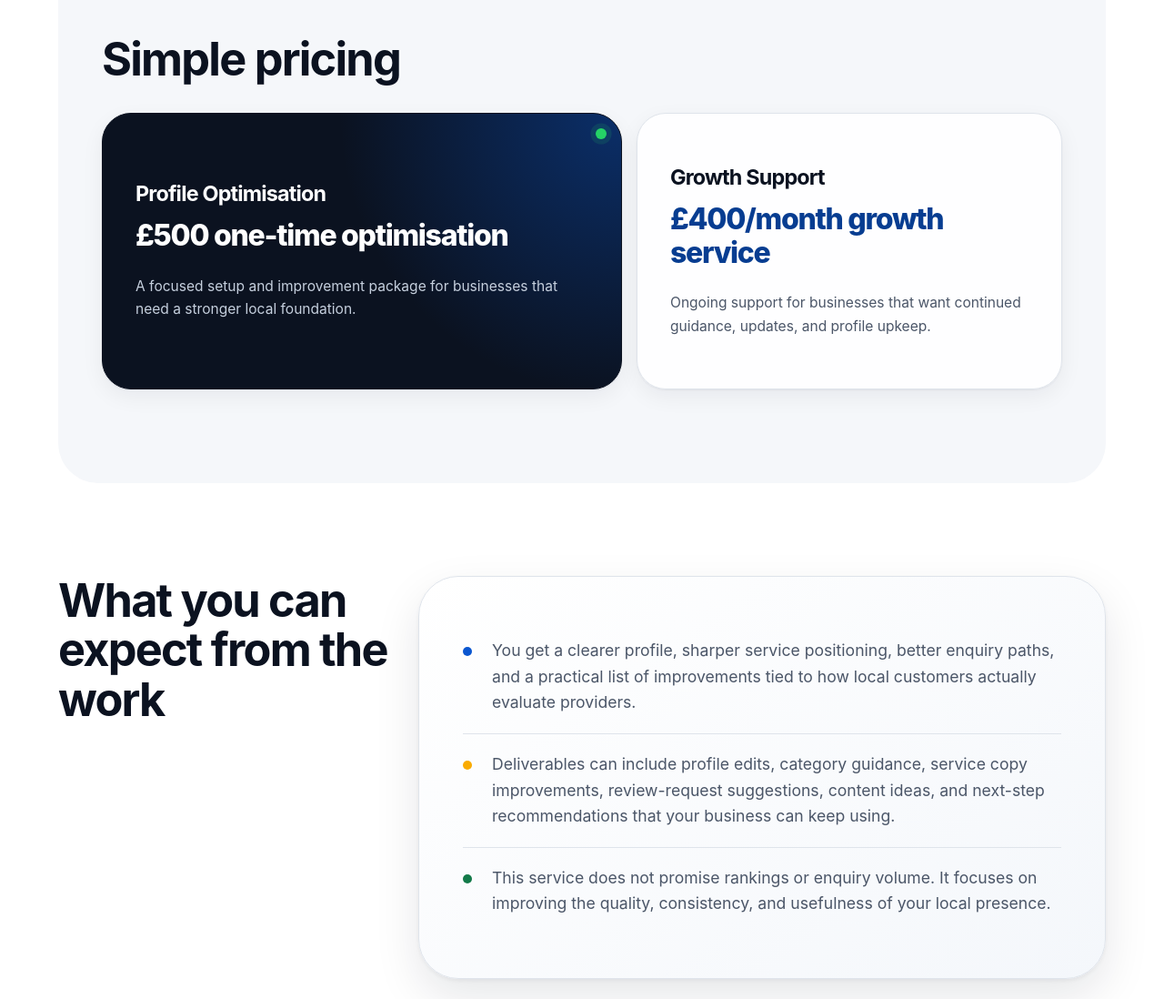
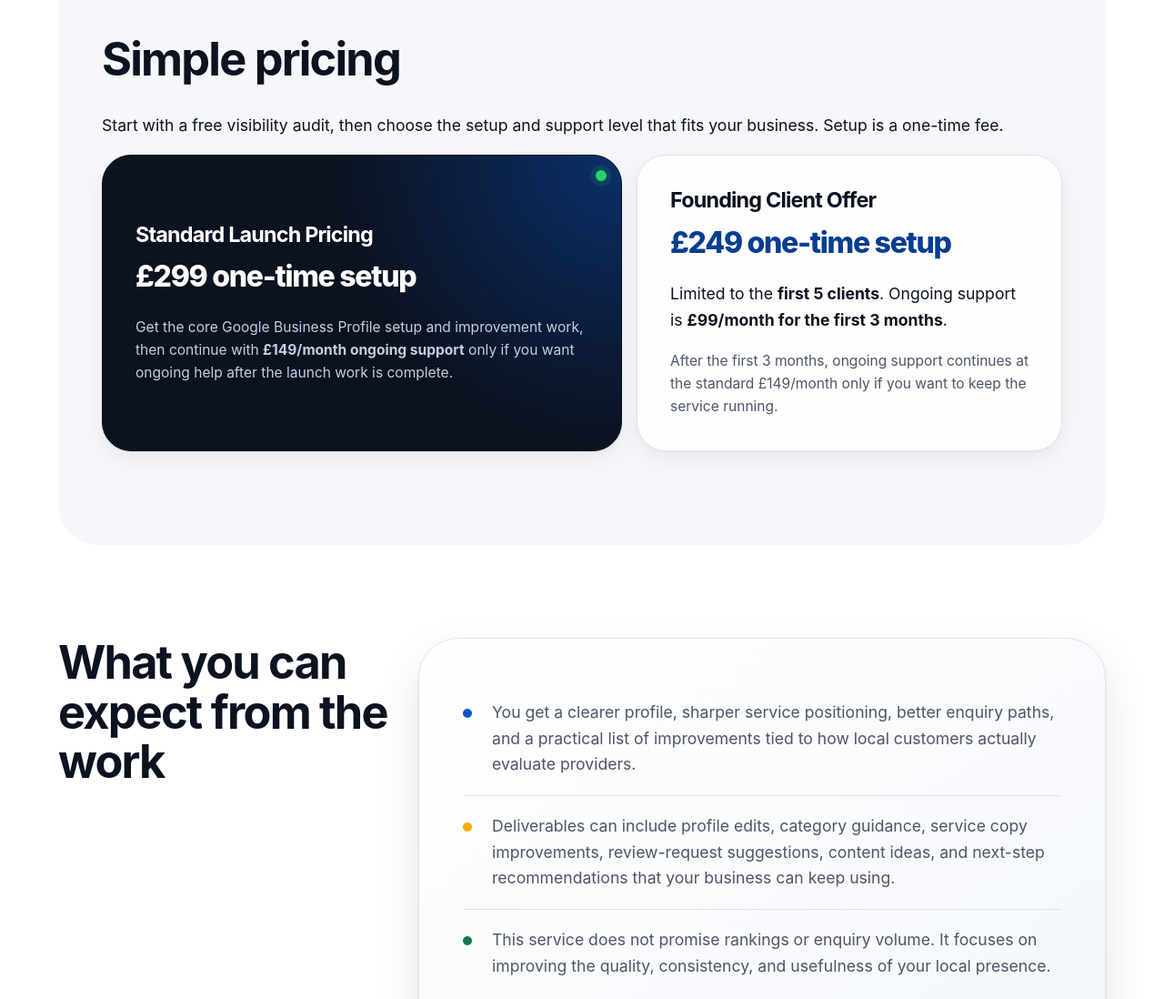
Before and after one commit to antoniopereirawebcouk-creator/Antoniopereiraweb.co.uk, a website: page index.html in a window 1280 px wide. Shown: the part 3540-4638 px from the top of the page at 91% size. Drawn offline with Linux system fonts and the light colour scheme.

Commit message:
feat: update launch pricing in index.html

```diff
--- a/index.html
+++ b/index.html
@@ -219,21 +219,30 @@
 
       <section id="pricing" class="pricing" aria-labelledby="pricing-title">
         <h2 id="pricing-title">Simple pricing</h2>
+        <p>
+          Start with a free visibility audit, then choose the setup and support level that fits
+          your business. Setup is a one-time fee.
+        </p>
         <div class="card-grid">
           <article class="pricing-card pricing-card--featured" data-reveal>
-            <h3>Profile Optimisation</h3>
-            <p class="pricing-card__price">£500 one-time optimisation</p>
+            <h3>Standard Launch Pricing</h3>
+            <p class="pricing-card__price">£299 one-time setup</p>
             <p>
-              A focused setup and improvement package for businesses that need a stronger local
-              foundation.
+              Get the core Google Business Profile setup and improvement work, then continue with
+              <strong>£149/month ongoing support</strong> only if you want ongoing help after the
+              launch work is complete.
             </p>
           </article>
           <article class="pricing-card" data-reveal>
-            <h3>Growth Support</h3>
-            <p class="pricing-card__price">£400/month growth service</p>
+            <h3>Founding Client Offer</h3>
+            <p class="pricing-card__price">£249 one-time setup</p>
             <p>
-              Ongoing support for businesses that want continued guidance, updates, and profile
-              upkeep.
+              Limited to the <strong>first 5 clients</strong>. Ongoing support is
+              <strong>£99/month for the first 3 months</strong>.
+            </p>
+            <p>
+              After the first 3 months, ongoing support continues at the standard £149/month only
+              if you want to keep the service running.
             </p>
           </article>
         </div>
@@ -296,10 +305,12 @@
           </p>
         </details>
         <details class="faq-item">
-          <summary>What happens after the one-time optimisation?</summary>
+          <summary>What happens after the one-time setup?</summary>
           <p>
-            You can either implement the recommendations yourself or continue with monthly support
-            if you want ongoing help.
+            You can stop after setup or continue with support if you want ongoing help. Standard
+            launch pricing is a £299 one-time setup, then £149/month only if ongoing service
+            continues. The Founding Client Offer is £249 one-time setup with £99/month for the
+            first 3 months, then the standard £149/month only if you choose to continue.
           </p>
         </details>
       </section>
```
